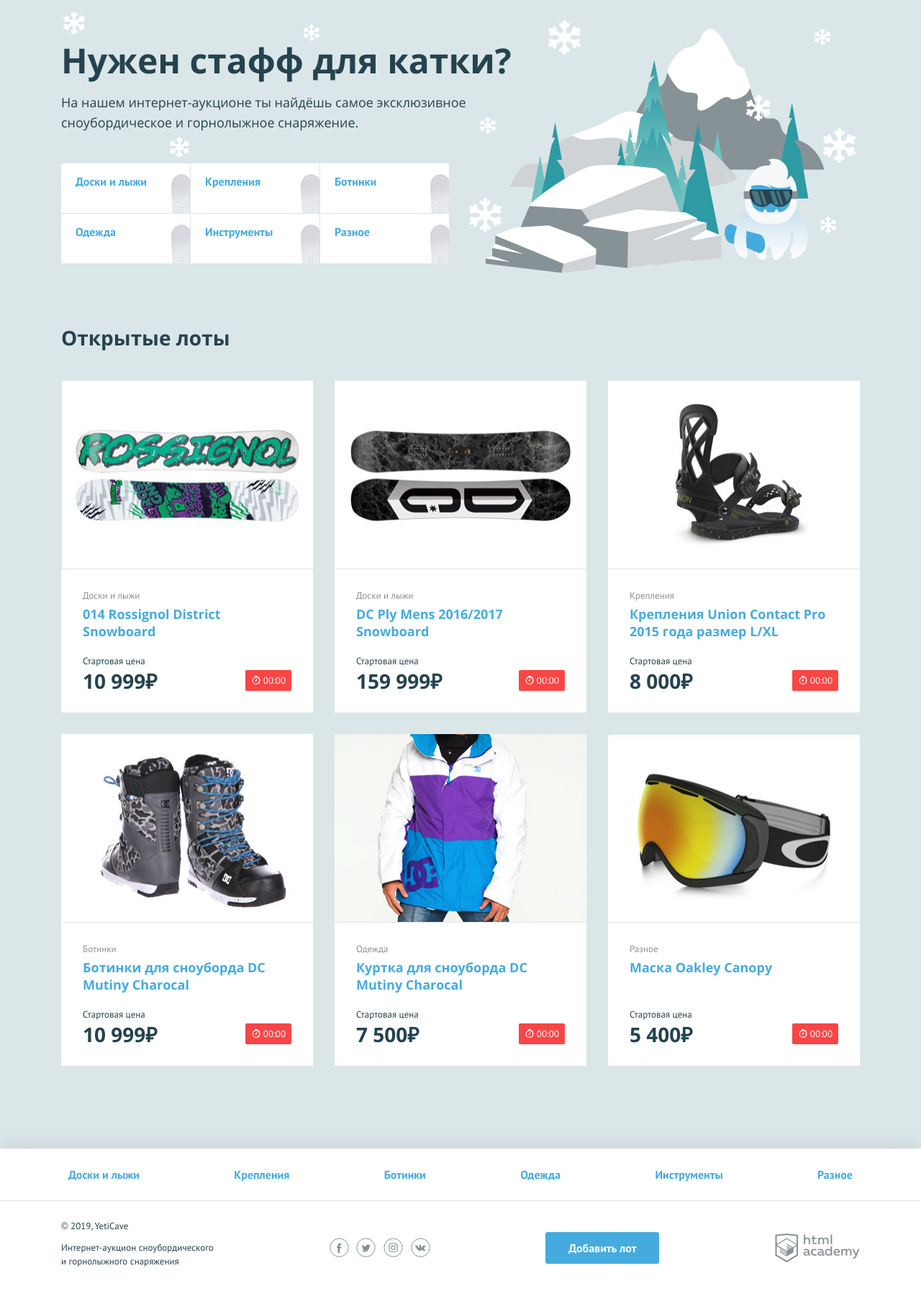
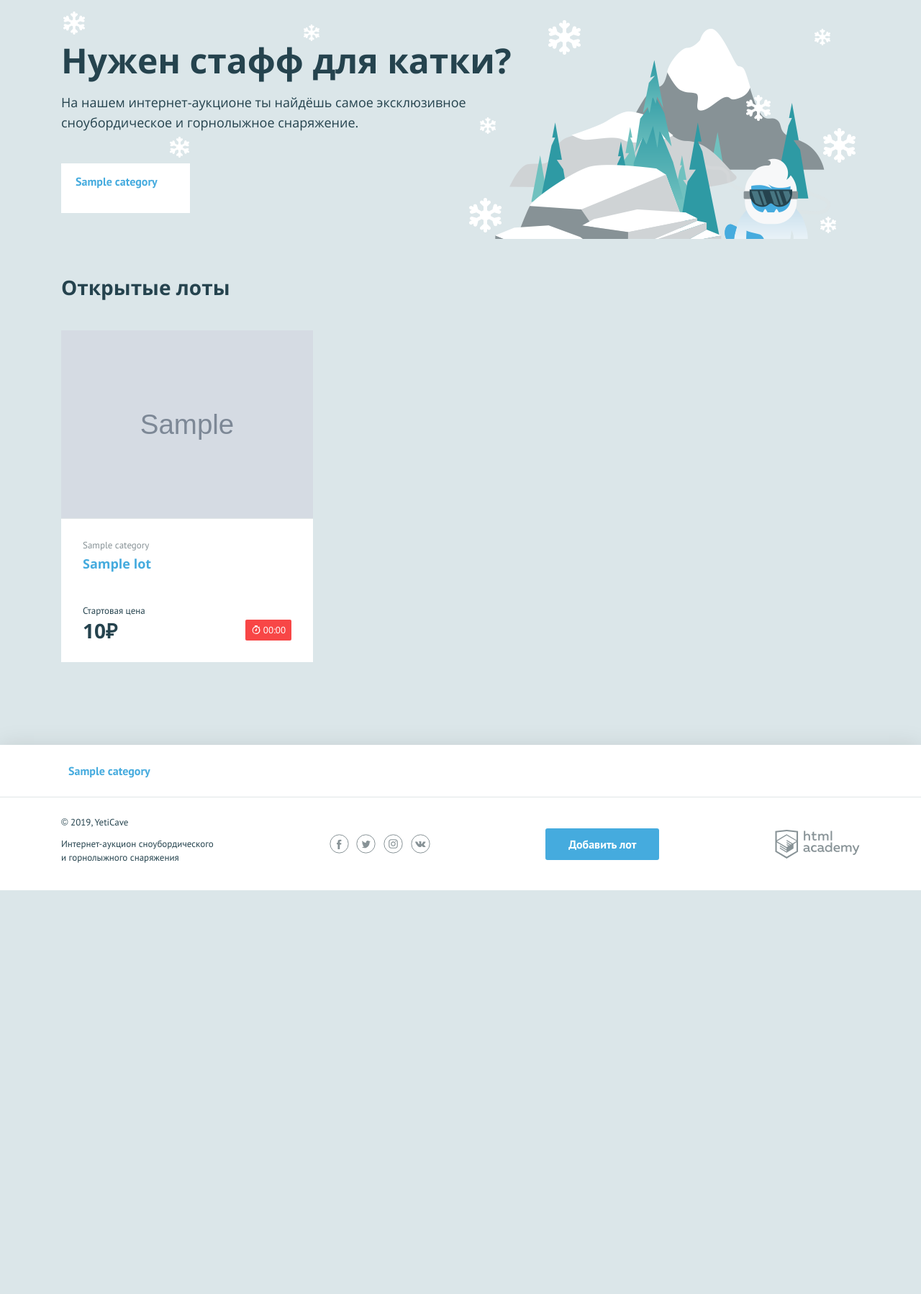
Before and after one commit to htmlacademy-php/2390201-yeticave-1, a PHP site: page / in a window 1280 px wide. Shown: the part 107-1905 px from the top of the page at 72% size. After the commit the page ends 1344 px from the top, so only its background shows below. Run offline with PHP 8.4, Linux system fonts and the light colour scheme; tables that the repository leaves empty hold one stand-in row (values such as "Sample post"); grey boxes marked "Sample" are stand-in pictures.

Commit message:
Задание 5.6. Чтение и показ записей из MySQL

```diff
--- a/index.php
+++ b/index.php
@@ -6,49 +6,29 @@
 $title = 'YetiCave - Главная';
 $is_auth = rand(0, 1);
 $user_name = 'Роман Носков'; // укажите здесь ваше имя
-$categories = ['Доски и лыжи', 'Крепления', 'Ботинки', 'Одежда', 'Инструменты', 'Разное'];
+$timer_finishing_hours = 0; // Количество часов, при котором нужно включать модификатор истечения времени лота
+
+$categories = [
+  [
+    'id' => 0,
+    'name' => '',
+    'code' => ''
+  ]
+];
+
 $lots = [
   [
-    'name' => '014 Rossignol District Snowboard',
-    'category' => 'Доски и лыжи',
-    'price' => 10999,
-    'picture' => './img/lot-1.jpg',
-    'expire_date' => '2025-06-07'
-  ],
-  [
-    'name' => 'DC Ply Mens 2016/2017 Snowboard',
-    'category' => 'Доски и лыжи',
-    'price' => 159999,
-    'picture' => './img/lot-2.jpg',
-    'expire_date' => '2025-06-09'
-  ],
-  [
-    'name' => 'Крепления Union Contact Pro 2015 года размер L/XL',
-    'category' => 'Крепления',
-    'price' => 8000,
-    'picture' => './img/lot-3.jpg',
-    'expire_date' => '2025-06-10'
-  ],
-  [
-    'name' => 'Ботинки для сноуборда DC Mutiny Charocal',
-    'category' => 'Ботинки',
-    'price' => 10999,
-    'picture' => './img/lot-4.jpg',
-    'expire_date' => '2025-06-11'
-  ],
-  [
-    'name' => 'Куртка для сноуборда DC Mutiny Charocal',
-    'category' => 'Одежда',
-    'price' => 7500,
-    'picture' => './img/lot-5.jpg',
-    'expire_date' => '2025-06-08'
-  ],
-  [
-    'name' => 'Маска Oakley Canopy',
-    'category' => 'Разное',
-    'price' => 5400,
-    'picture' => './img/lot-6.jpg',
-    'expire_date' => '2025-06-10'
+    'id' => 0,
+    'name' => '',
+    'description' => '',
+    'image' => '',
+    'start_price' => 0,
+    'expire_date' => '',
+    'bet_step' => 0,
+    'author_id' => 0,
+    'winner_id' => 0,
+    'category_id' => 0,
+    'category' => ''
   ]
 ];
 
@@ -72,20 +52,54 @@
   return $time_left;
 }
 
-// Количество часов, при котором нужно включать модификатор истечения времени лота
-$timer_finishing_hours = 0;
+//Установление SQL-соединения с базой данных yeticave
+$connection = mysqli_connect("localhost", "sqladmin", "1234","yeticave");
+mysqli_set_charset($connection, "utf8mb4");
 
-// Фильтрация $categories, $lots и $user_name для защиты от XSS - удаляем все теги.
+//Чтение перечня категорий
+$sql_take_categories = "SELECT * FROM categories";
+$result_categories = mysqli_query($connection, $sql_take_categories);
+if (!$result_categories) {
+	die("Ошибка чтения перечня категорий (TABLE categories)");
+};
+$categories = mysqli_fetch_all($result_categories, MYSQLI_ASSOC);
+
+// Фильтрация $categories для защиты от XSS - удаляем все html-теги.
 foreach($categories as $key => $value) {
-  $categories[$key] = strip_tags($value);
+  foreach($categories[$key] as $category_key => $category_value) {
+    $categories[$key][$category_key] = strip_tags($category_value);
+  }
 }
 
+//Чтение перечня лотов
+$sql_take_lots = "SELECT
+    lots.id,
+    lots.name,
+    lots.description,
+    lots.image,
+    lots.start_price,
+    lots.expire_date,
+    lots.bet_step,
+    lots.author_id,
+    lots.winner_id,
+    lots.category_id,
+    categories.name AS category
+FROM lots JOIN categories ON lots.category_id = categories.id GROUP BY lots.id;";
+
+$result_lots = mysqli_query($connection, $sql_take_lots);
+if (!$result_lots) {
+	die("Ошибка чтения перечня лотов (TABLE lots)");
+};
+$lots = mysqli_fetch_all($result_lots, MYSQLI_ASSOC);
+
+// Фильтрация $lots для защиты от XSS - удаляем все html-теги.
 foreach($lots as $key => $value) {
   foreach($lots[$key] as $lot_key => $lot_value) {
     $lots[$key][$lot_key] = strip_tags($lot_value);
   }
 }
 
+// Фильтрация $user_name для защиты от XSS - удаляем все html-теги.
 $user_name = strip_tags($user_name);
 
 // HTML-код тега <main> главной страницы
--- a/templates/layout.php
+++ b/templates/layout.php
@@ -52,9 +52,9 @@
   <nav class="nav">
     <ul class="nav__list container">
       <!--заполните этот список из массива категорий-->
-      <?php foreach($categories as $key => $value):?>
+      <?php foreach($categories as $category):?>
         <li class="nav__item">
-          <a href="pages/all-lots.html"><?=$value;?></a>
+          <a href="pages/all-lots.html"><?=$category['name'];?></a>
         </li>
       <?php endforeach;?>
     </ul>
--- a/templates/main.php
+++ b/templates/main.php
@@ -4,8 +4,8 @@
   <ul class="promo__list">
     <!--заполните этот список из массива категорий-->
     <?php foreach($categories as $category):?>
-      <li class="promo__item promo__item--boards">
-        <a class="promo__link" href="pages/all-lots.html"><?=$category;?></a>
+      <li class="promo__item promo__item--<?=$category['code'];?>">
+        <a class="promo__link" href="pages/all-lots.html"><?=$category['name'];?></a>
       </li>
     <?php endforeach;?>
   </ul>
@@ -19,7 +19,7 @@
     <?php foreach($lots as $lot):?>
       <li class="lots__item lot">
         <div class="lot__image">
-          <img src="<?= $lot['picture'];?>" width="350" height="260" alt="<?= $lot['name'];?>">
+          <img src="<?= $lot['image'];?>" width="350" height="260" alt="<?= $lot['name'];?>">
         </div>
         <div class="lot__info">
           <span class="lot__category"><?= $lot['category'];?></span>
@@ -27,7 +27,7 @@
           <div class="lot__state">
             <div class="lot__rate">
               <span class="lot__amount">Стартовая цена</span>
-              <span class="lot__cost"><?= number_format(ceil($lot['price']), 0, ',', ' ').'₽';?></span>
+              <span class="lot__cost"><?= number_format(ceil($lot['start_price']), 0, ',', ' ').'₽';?></span>
             </div>
             <?php
               $lot_expire_range = get_dt_range($lot['expire_date']);
```
